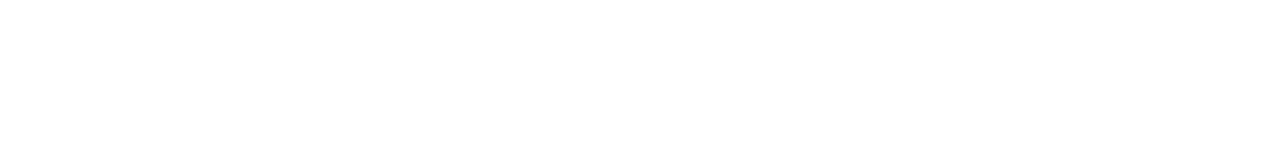
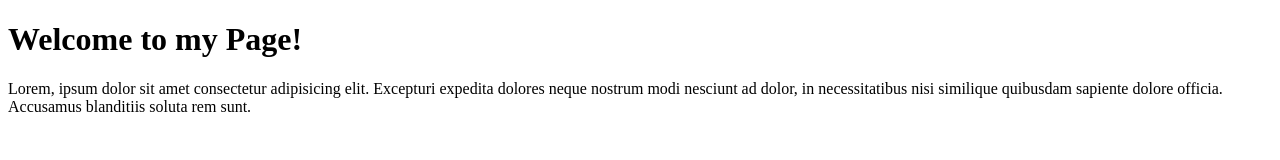
Before and after one commit to byronholmes2022/video-demo, a plain HTML site: page index.html in a window 1280 px wide. Drawn offline with Linux system fonts and the light colour scheme.

Commit message:
added heading and paragraph text

```diff
--- a/index.html
+++ b/index.html
@@ -6,5 +6,13 @@
     <meta name="viewport" content="width=device-width, initial-scale=1.0" />
     <title>Document</title>
   </head>
-  <body></body>
+  <body>
+    <h1>Welcome to my Page!</h1>
+    <p>
+      Lorem, ipsum dolor sit amet consectetur adipisicing elit. Excepturi
+      expedita dolores neque nostrum modi nesciunt ad dolor, in necessitatibus
+      nisi similique quibusdam sapiente dolore officia. Accusamus blanditiis
+      soluta rem sunt.
+    </p>
+  </body>
 </html>
```
